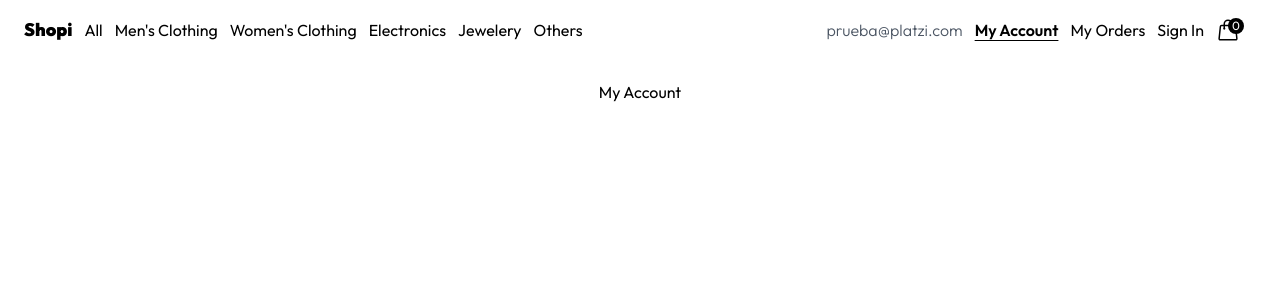
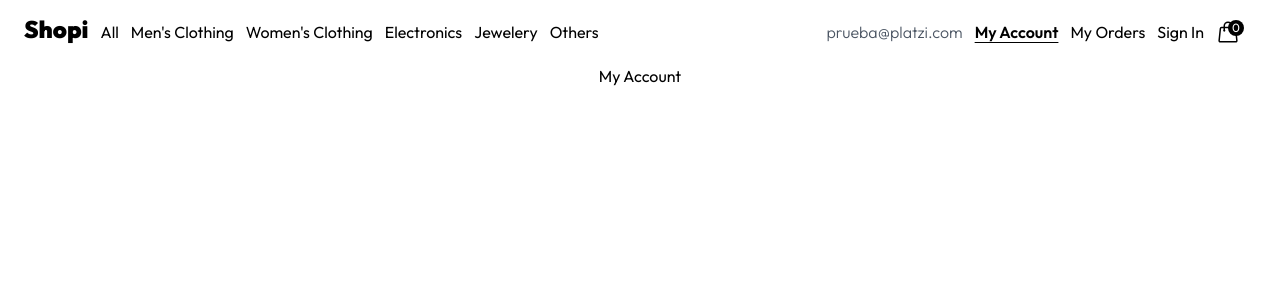
Before and after one commit to SaerwenLis/curso-react-tienda, a Next.js app: page /my-account in a window 1280 px wide. Shown: the top 300 px of the page. Built offline with nearby package versions, Linux system fonts and the light colour scheme.

Commit message:
fix: minor fixes

```diff
--- a/src/app/components/Header.jsx
+++ b/src/app/components/Header.jsx
@@ -56,7 +56,7 @@ export default function Header() {
                 <ul className="flex items-center gap-3">
                     <li>
                         <Link
-                            className="font-black text-lg"
+                            className="font-black text-2xl relative top-[-2.66px]"
                             href="/"
                             key='1'
                             >
--- a/src/app/components/LayoutWrapper.jsx
+++ b/src/app/components/LayoutWrapper.jsx
@@ -2,7 +2,7 @@ import React from "react";
 
 export default function LayoutWrapper({ children }) {
     return (
-        <main className="flex flex-col mt-20 items-center font-Outfit">
+        <main className="flex flex-col mt-16 items-center font-Outfit">
             {children}
         </main>
         )
--- a/src/app/not-found.js
+++ b/src/app/not-found.js
@@ -1,11 +1,12 @@
 import Link from 'next/link'
+import LayoutWrapper from './components/LayoutWrapper'
 
 export default function NotFound() {
   return (
-    <div>
+    <LayoutWrapper>
       <h2>Not Found</h2>
       <p>Could not find requested resource</p>
       <Link href="/">Return Home</Link>
-    </div>
+    </LayoutWrapper>
   )
 }
```
